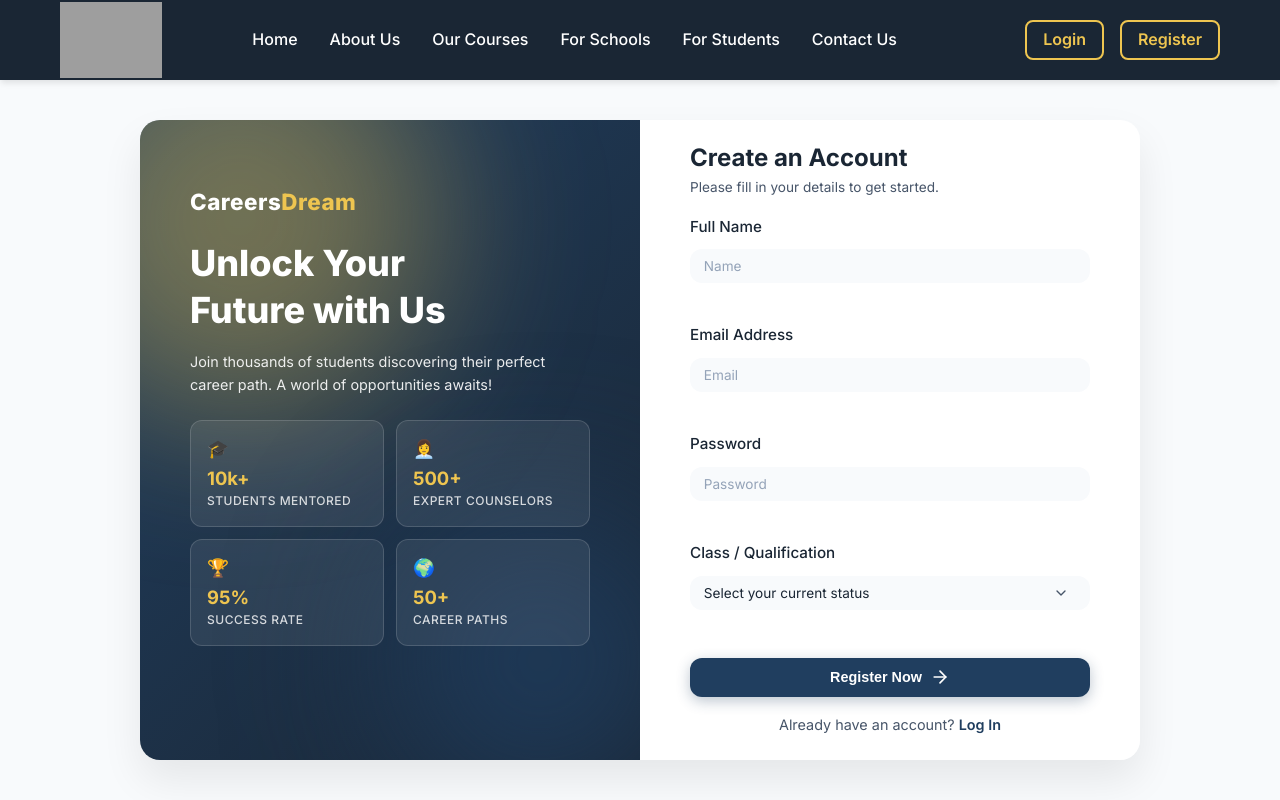
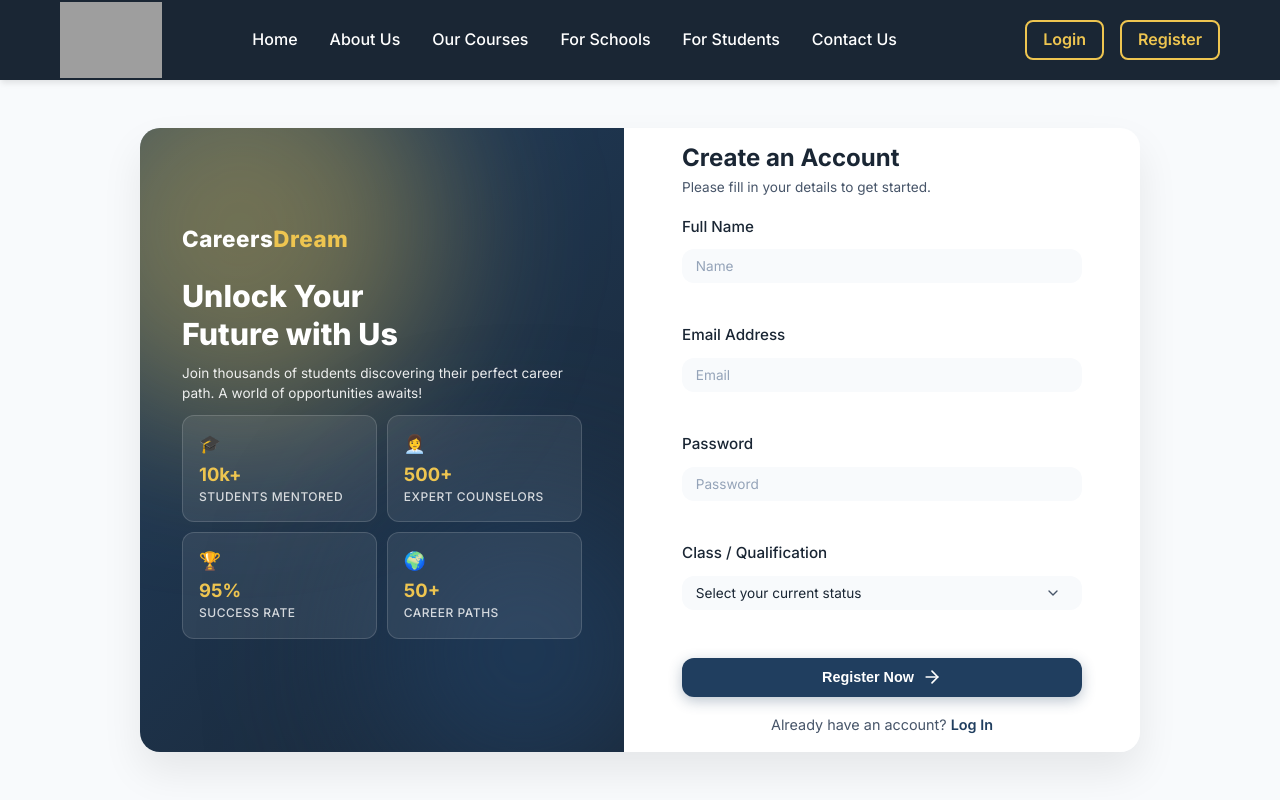
Before and after one commit to Aashif10/CareersDream_frontend, a React (Vite) app: page /register in a window 1280 px wide. Shown: the top 800 px of the page. Built offline with nearby package versions, Linux system fonts and the light colour scheme; grey boxes are pictures that could not be loaded.

Commit message:
login and register fast

```diff
--- a/src/AdminDashboard/addmember.jsx
+++ b/src/AdminDashboard/addmember.jsx
@@ -59,8 +59,9 @@ const Team = () => {
       if (imageFile) {
         payload.append('profileImage', imageFile);
       }
+    const apiUrl = import.meta.env.VITE_API_URL || 'https://careersdream-backend.onrender.com';
 
-      const res = await fetch('http://localhost:5000/api/team/add', {
+      const res = await fetch(`{${apiUrl}/api/team/add`, {
         method: 'POST',
         body: payload,
       });
--- a/src/AdminDashboard/teamlist.jsx
+++ b/src/AdminDashboard/teamlist.jsx
@@ -18,7 +18,8 @@ const TeamList = () => {
     setLoading(true);
     setError('');
     try {
-      const res  = await fetch('http://localhost:5000/api/team');
+      const apiUrl = import.meta.env.VITE_API_URL || 'https://careersdream-backend.onrender.com';
+      const res  = await fetch(`${apiUrl}/api/team`);
       const data = await res.json();
       if (!res.ok) throw new Error(data.message || 'Failed to fetch members');
       setMembers(data.data);
--- a/src/pages/Register.css
+++ b/src/pages/Register.css
@@ -27,7 +27,7 @@
   display: flex;
   align-items: center;
   justify-content: center;
-  padding: 2.5rem;
+  padding: 1.5rem;
   color: white;
 }
 
@@ -35,22 +35,22 @@
   position: relative;
   z-index: 10;
   max-width: 400px;
-  margin-top: -50px;
+  margin-top: -20px;
 }
 
 .visual-title {
-  font-size: 2.25rem;
+  font-size: 1.9rem;
   font-weight: 800;
-  line-height: 1.3;
-  margin-bottom: 1rem;
+  line-height: 1.25;
+  margin-bottom: 0.6rem;
   color: #ffffff;
 }
 
 .visual-subtitle {
-  font-size: 0.9rem;
-  line-height: 1.6;
+  font-size: 0.85rem;
+  line-height: 1.5;
   opacity: 0.9;
-  margin-bottom: 1.5rem;
+  margin-bottom: 0.75rem;
 }
 
 .reg-brand-name {
@@ -63,8 +63,8 @@
 .reg-stats-grid {
   display: grid;
   grid-template-columns: 1fr 1fr;
-  gap: 0.75rem;
-  margin-top: 1.5rem;
+  gap: 0.6rem;
+  margin-top: 0.75rem;
 }
 
 .reg-stat-card {
@@ -135,7 +135,7 @@
   display: flex;
   align-items: center;
   justify-content: center;
-  padding: 1.5rem 2.5rem;
+  padding: 1rem 2.5rem;
   background: #ffffff;
 }
 
```
Also changed, not shown: 1 other file (tests, documents, lock files or other folders).
